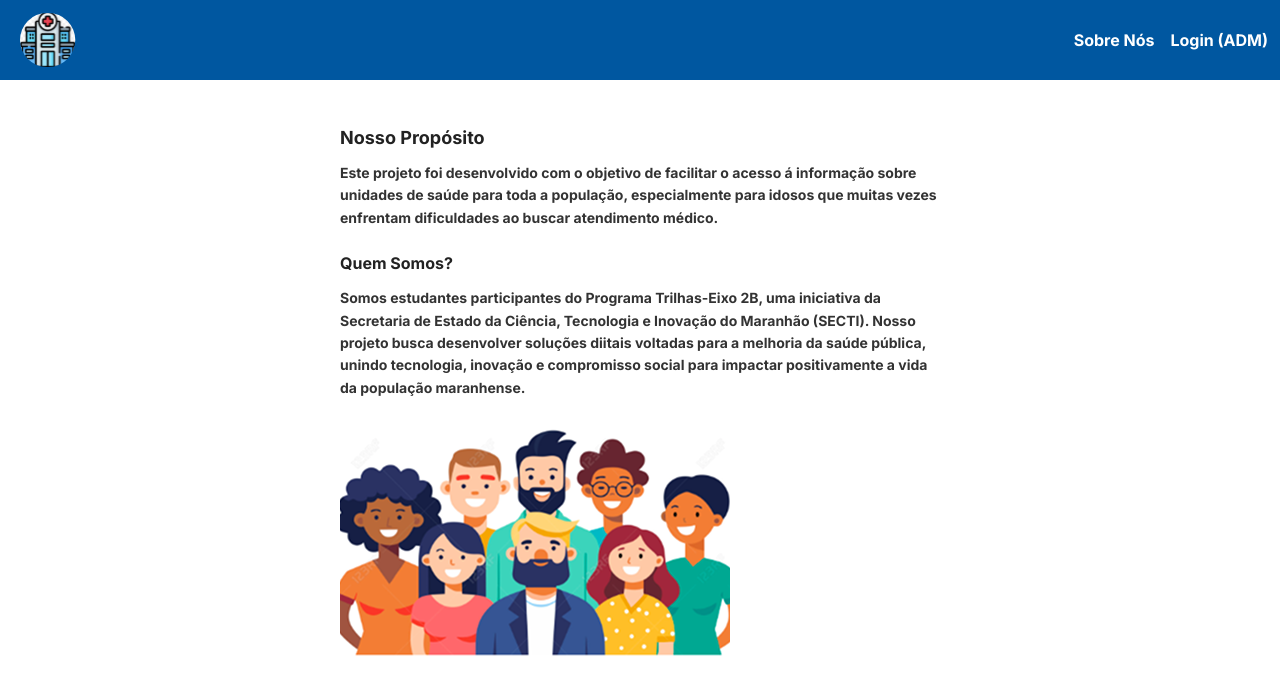
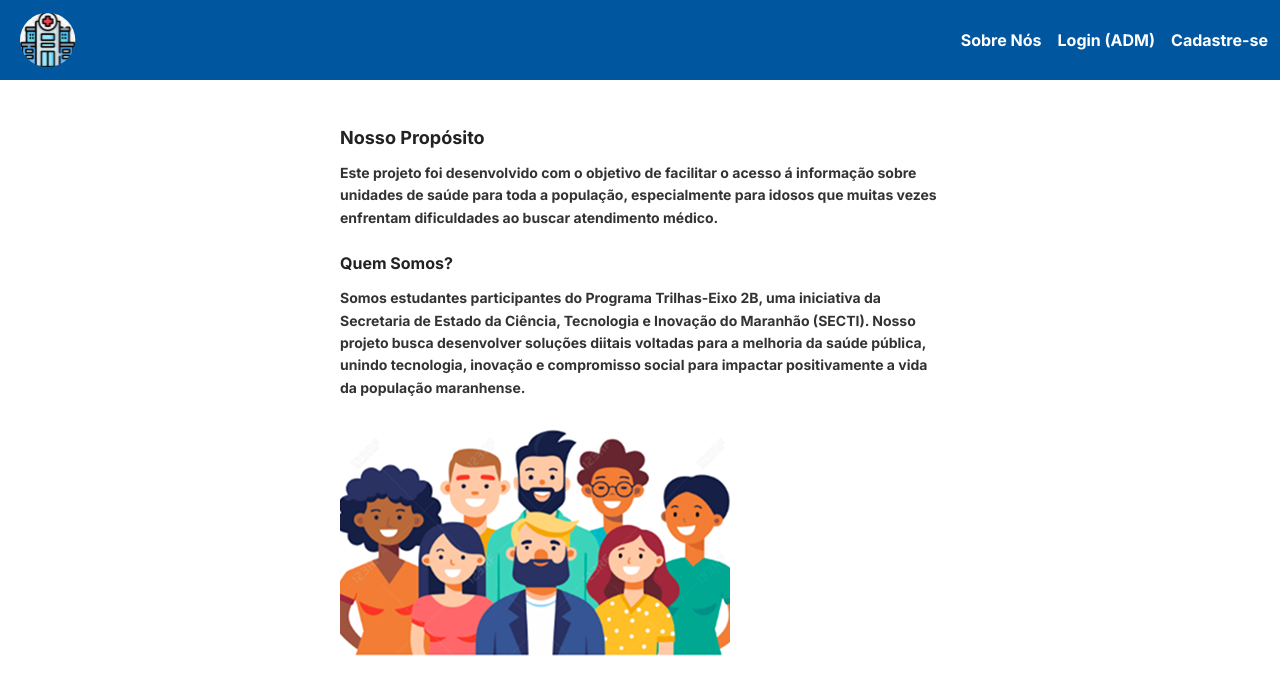
Before and after one commit to KeltonPG/Desafio-saude, a React (Vite) app: page /sobre in a window 1280 px wide. Shown: the top 694 px of the page. Built offline with nearby package versions, Linux system fonts and the light colour scheme.

Commit message:
Adição da Tela Cadastre-se

```diff
--- a/src/components/Cabecalho/index.tsx
+++ b/src/components/Cabecalho/index.tsx
@@ -45,6 +45,7 @@ export function Cabecalho({
         <nav className="menu">
           <a href="/sobre">Sobre Nós</a>
           <a href="/login">Login (ADM)</a>
+          <a href="/cadastre">Cadastre-se</a>
         </nav>
       )}
 
--- /dev/null
+++ b/src/pages/TelaCadastreSe/index.tsx
@@ -0,0 +1,2 @@
+import { Cabecalho } from '../../components/Cabecalho/Cabecalho';
+import '.'
```
Also changed, not shown: src/pages/TelaCadastreSe/TelaCadastreSe.scss (added).
